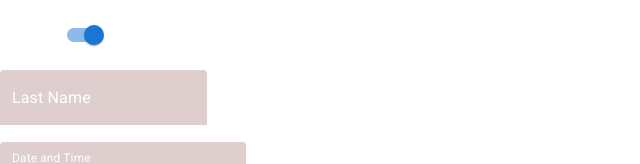
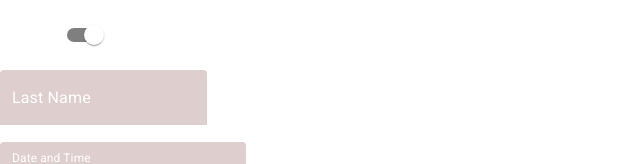
Before and after one commit to Techoplite/Doe-s-Pizza, a Next.js app: page /components/OrderDetails in a window 1280 px wide. Shown: the top 164 px of the page, without its empty margins (0-640 px from the left). Built offline with nearby package versions, Linux system fonts and the light colour scheme; a web font is replaced by a local one.

Commit message:
Add todo for switch button

```diff
--- a/pages/components/OrderDetails.tsx
+++ b/pages/components/OrderDetails.tsx
@@ -56,7 +56,9 @@ const TextInput = styled(TextField)({
 });
 
 
-// TODO: datetime to be dynamic
+// TODO: datetime default to be dynamic
+
+// TODO: switch to be yellow when 'on'
 
 export default function OrderDetails() {
   const orderDetails = useAppSelector(state => state.order.details)
@@ -85,6 +87,7 @@ export default function OrderDetails() {
           inputProps={{ 'aria-label': 'ant design' }}
           checked={orderDetails.isDelivery}
           onChange={toggleDelivery}
+          color="default"
         />
         <Typography color={'white'}>Delivery</Typography>
       </div>
```
